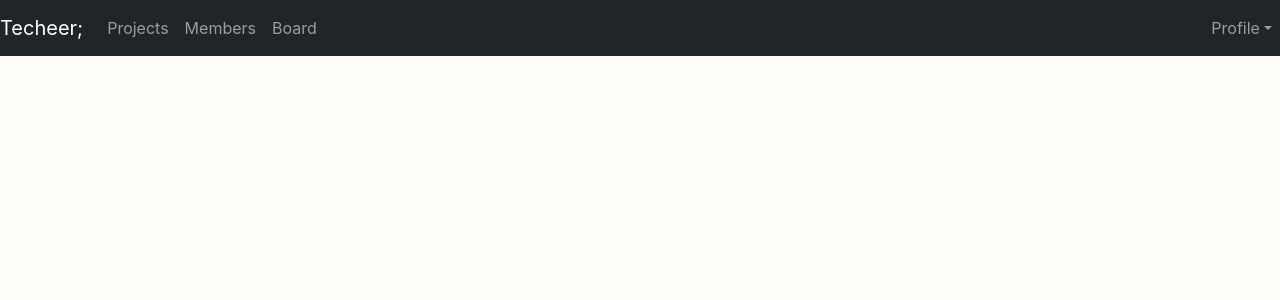
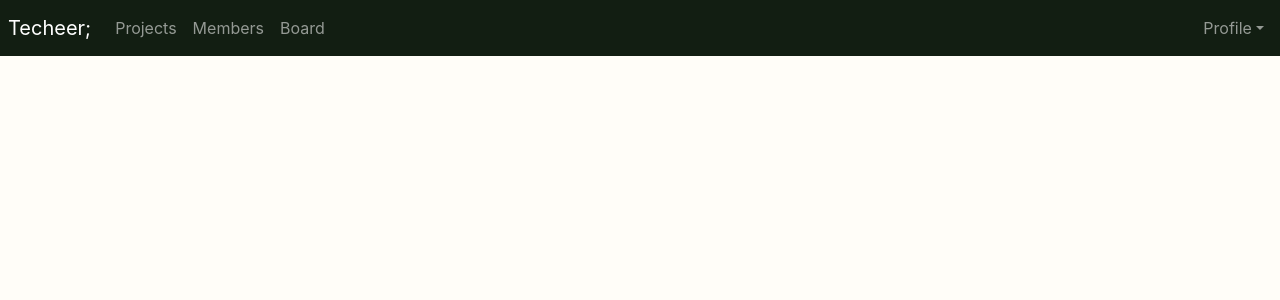
Before and after one commit to TecheerA2022/Techeer-web-frontend, a React (Create React App) app: page / in a window 1280 px wide. Shown: the top 300 px of the page. Built offline with nearby package versions, Linux system fonts and the light colour scheme.

Commit message:
(TAM-27) Navbar 배경색과 패딩 적용

```diff
--- a/src/components/NaviBar/index.tsx
+++ b/src/components/NaviBar/index.tsx
@@ -4,13 +4,7 @@ import "./style.css";
 
 const Navibar = () => {
   return (
-    <Navbar
-      className="navbar-body"
-      collapseOnSelect
-      expand="lg"
-      bg="dark"
-      variant="dark"
-    >
+    <Navbar className="navbar-body" collapseOnSelect expand="lg" variant="dark">
       <Navbar.Brand href="/">Techeer;</Navbar.Brand>
       <Navbar.Toggle aria-controls="responsive-navbar-nav" />
       <Navbar.Collapse id="responsive-navbar-nav">
--- a/src/components/NaviBar/style.css
+++ b/src/components/NaviBar/style.css
@@ -1,3 +1,5 @@
 .navbar-body {
   z-index: 999;
+  background: #121e12;
+  padding: 8px;
 }
```
